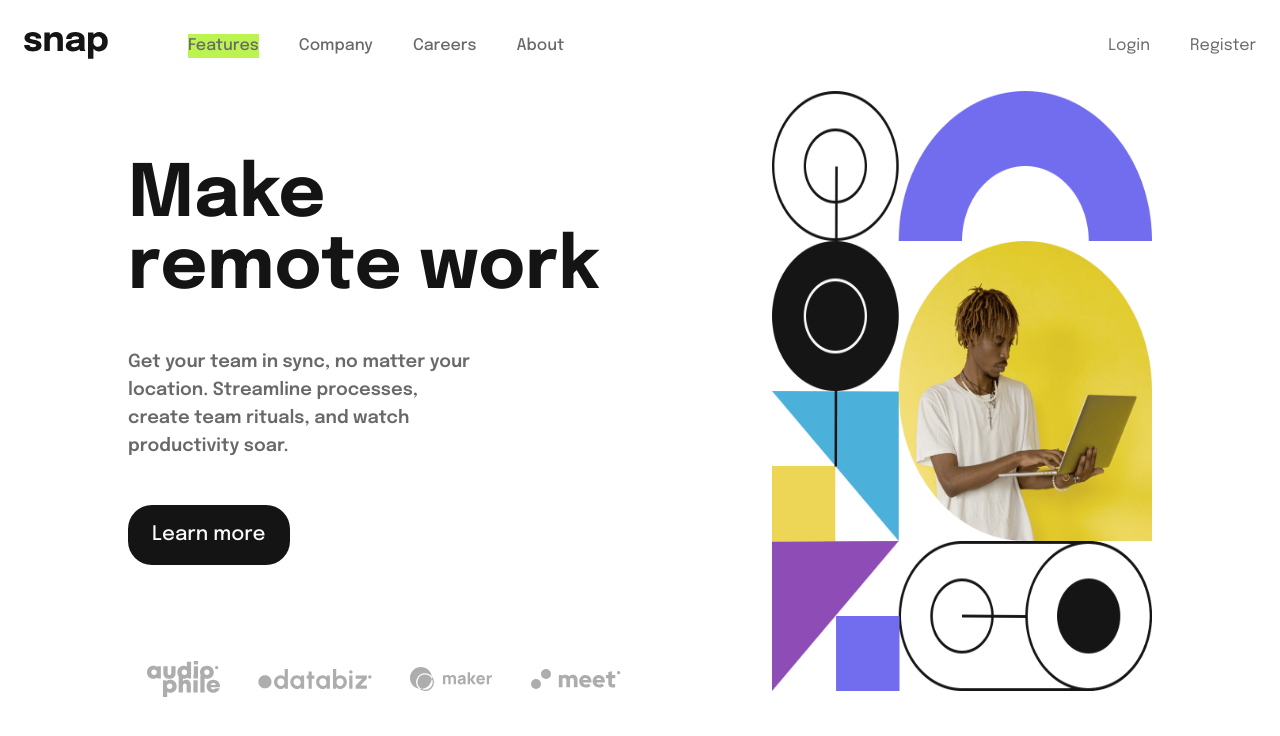
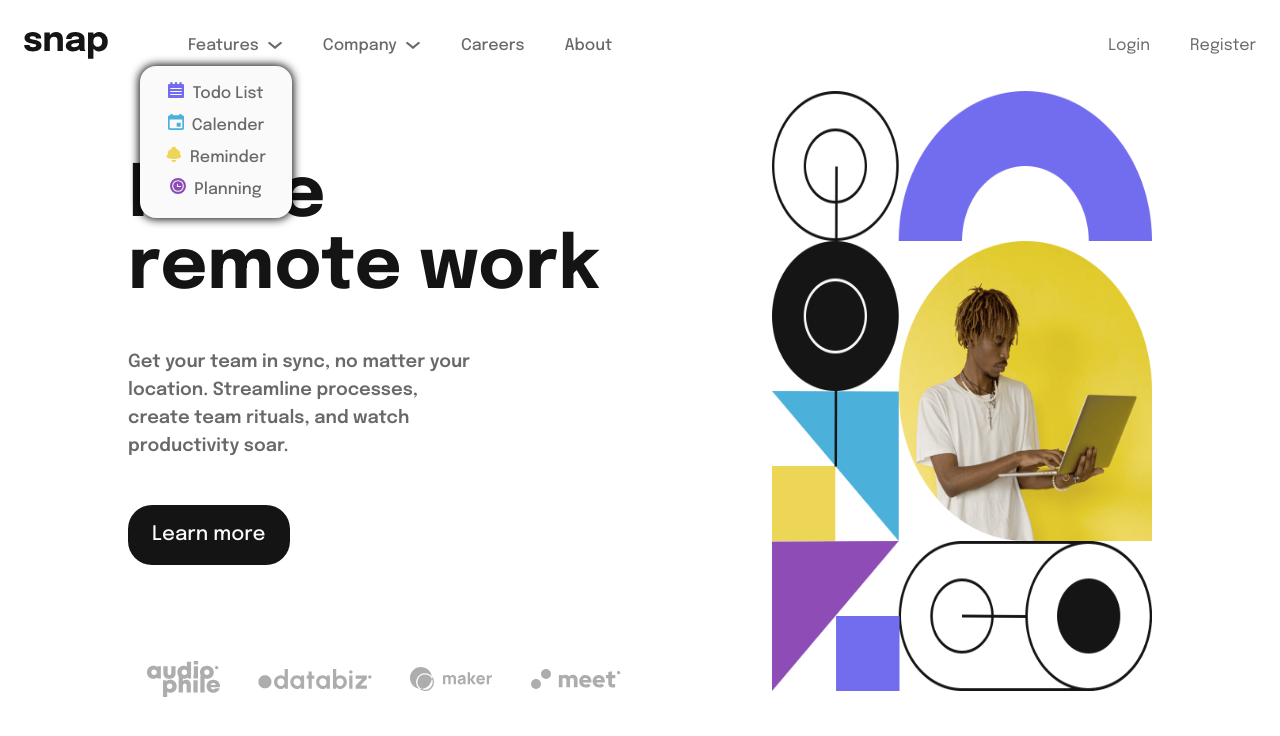
Before and after one commit to akshay-ken/apprentice-project-01, a React (Vite) app: page / in a window 1280 px wide. Shown: the top 736 px of the page. Built offline with nearby package versions, Linux system fonts and the light colour scheme.

Commit message:
feat: create popover menu for features link with all the styling

```diff
--- a/src/components/HeaderSection.jsx
+++ b/src/components/HeaderSection.jsx
@@ -2,6 +2,10 @@ import logo from "../assets/images/logo.svg";
 import menuOpen from "../assets/images/icon-menu.svg";
 import arrowUp from "../assets/images/icon-arrow-up.svg";
 import arrowDown from "../assets/images/icon-arrow-down.svg";
+import iconTodo from "../assets/images/icon-todo.svg";
+import iconCalendar from "../assets/images/icon-calendar.svg";
+import iconPlanning from "../assets/images/icon-planning.svg";
+import iconReminders from "../assets/images/icon-reminders.svg";
 import { useReducer } from "react";
 
 const initialState = {
@@ -40,12 +44,36 @@ export function HeaderSection() {
       <nav className="hidden md:flex flex-row ml-20 justify-between w-full text-Gray-500 font-medium text-base">
         <ul className="flex flex-row gap-x-10 ">
           <li
-            className="bg-lime-300"
+            className="relative"
             onClick={() => {
               dispatch({ type: "feat" });
             }}
           >
             Features
+            {openState.features.isOpen ? (
+              <img src={arrowUp} className="inline w-4 h-2 ml-2" alt="" />
+            ) : (
+              <img src={arrowDown} className="inline w-4 h-2 ml-2" alt="" />
+            )}
+            {/* popover menu */}
+            <div className=" bg-Gray-50 shadow-[0_0_10px_1px_black] mt-2 absolute p-4 w-38 -ml-12 rounded-2xl flex flex-col items-center gap-2">
+              <div className="flex flex-row">
+                <img src={iconTodo} className="size-4 mr-2" alt="" />
+                <p>Todo List</p>
+              </div>
+              <div className="flex flex-row">
+                <img src={iconCalendar} alt="" className="size-4 mr-2" />
+                <p>Calender</p>
+              </div>
+              <div className="flex flex-row">
+                <img src={iconReminders} alt="" className="size-4 mr-2" />
+                <p>Reminder</p>
+              </div>
+              <div className="flex flex-row">
+                <img src={iconPlanning} alt="" className="size-4 mr-2" />
+                <p>Planning</p>
+              </div>
+            </div>
           </li>
           <li
             onClick={() => {
@@ -53,6 +81,11 @@ export function HeaderSection() {
             }}
           >
             Company
+            {openState.company.isOpen ? (
+              <img src={arrowUp} className="inline w-4 h-2 ml-2" alt="" />
+            ) : (
+              <img src={arrowDown} className="inline w-4 h-2 ml-2" alt="" />
+            )}
           </li>
           <li>Careers</li>
           <li>About</li>
```
